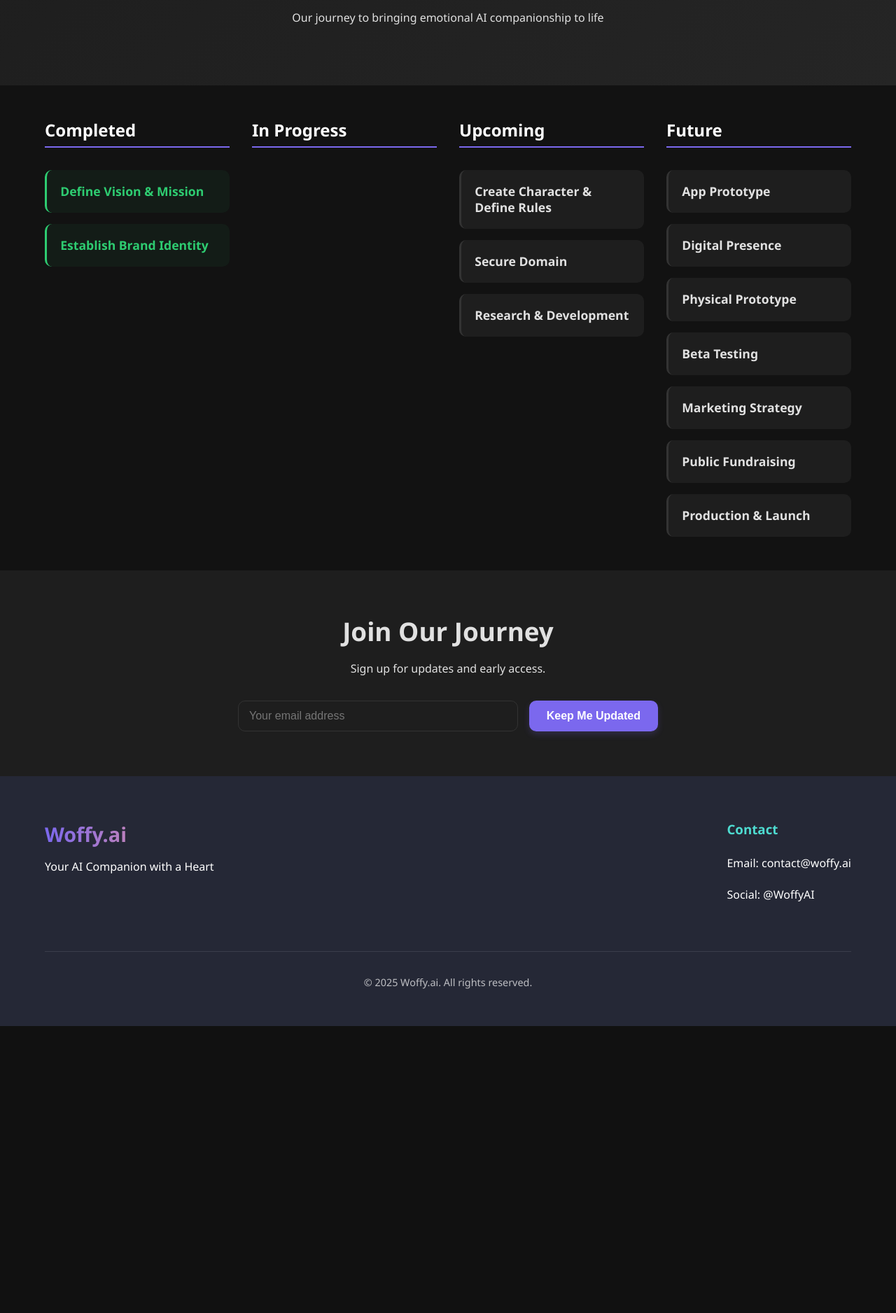
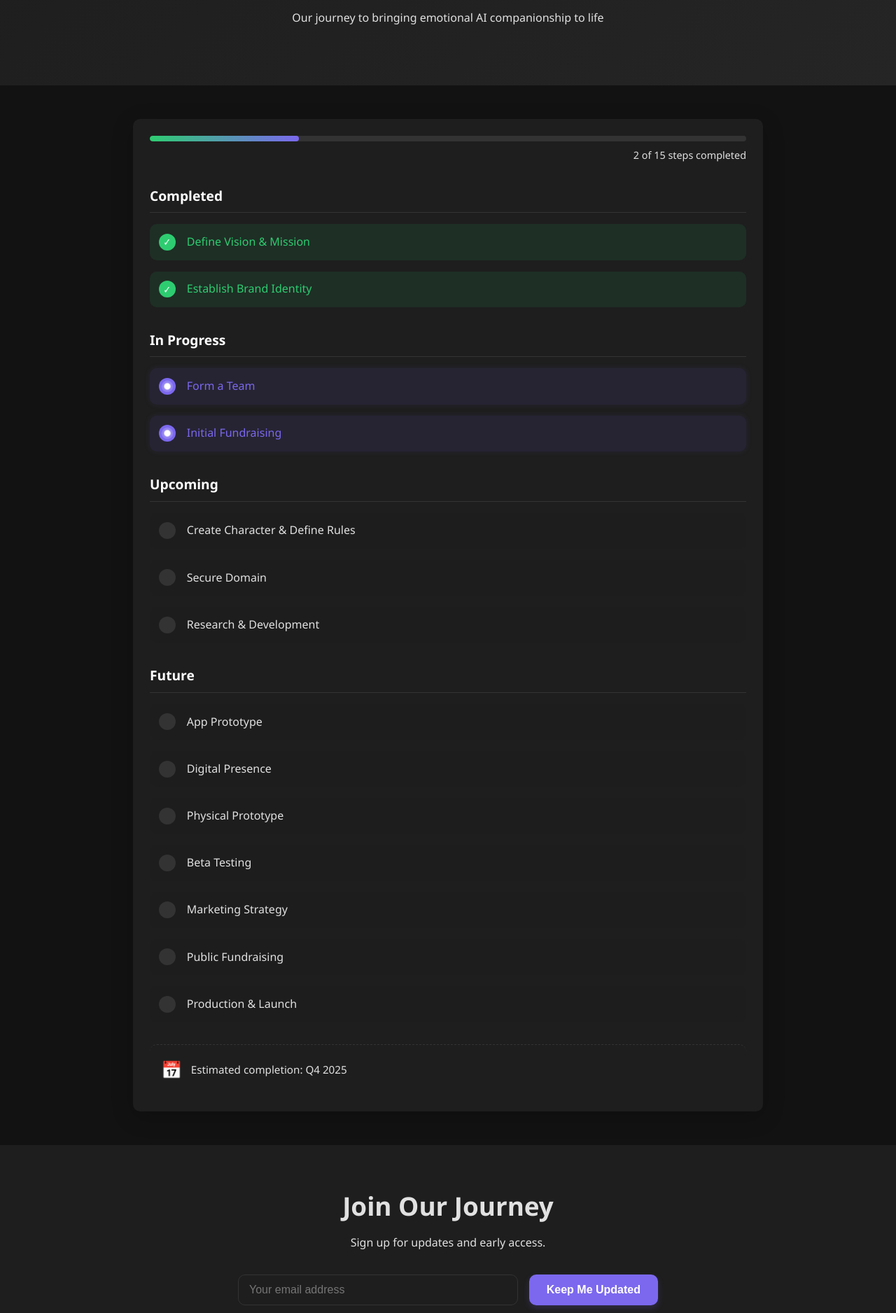
Before and after one commit to nikhil8182/woffy, a Flask app: page /roadmap in a window 1280 px wide. Shown: the part 200-2076 px from the top of the page at 70% size. Before the commit the page ends 1666 px from the top, so only its background shows below. Run offline with Flask 2, Linux system fonts and the light colour scheme.

Commit message:
Redesign roadmap with Amazon-style package delivery tracker UI

```diff
--- a/static/css/style.css
+++ b/static/css/style.css
@@ -675,75 +675,171 @@
     margin-bottom: 1rem;
 }
 
-/* Minimal Roadmap */
-.minimal-timeline {
+/* Amazon-style Delivery Tracker */
+.delivery-tracker {
     padding: 3rem 5%;
 }
 
-.roadmap-grid {
-    display: grid;
-    grid-template-columns: repeat(auto-fit, minmax(250px, 1fr));
-    gap: 2rem;
-    max-width: 1200px;
+.tracker-container {
+    max-width: 900px;
     margin: 0 auto;
+    background-color: var(--background-alt);
+    border-radius: var(--border-radius);
+    padding: 1.5rem;
+    box-shadow: var(--glass-shadow);
 }
 
-.roadmap-section {
+/* Progress bar */
+.tracker-progress {
+    margin-bottom: 2rem;
+}
+
+.progress-bar {
+    height: 8px;
+    background-color: var(--border-color);
+    border-radius: 4px;
+    margin-bottom: 0.5rem;
+    overflow: hidden;
+}
+
+.progress-filled {
+    height: 100%;
+    background: linear-gradient(to right, #2ecc71, var(--primary-color));
+    border-radius: 4px;
+    transition: width 1s ease-out;
+}
+
+.progress-status {
+    font-size: 0.9rem;
+    color: var(--text-color);
+    text-align: right;
+}
+
+/* Milestone groups */
+.milestone-group {
+    margin-bottom: 2rem;
+}
+
+.milestone-label {
+    font-size: 1.2rem;
+    font-weight: 600;
+    margin-bottom: 1rem;
+    color: var(--light-text);
+    padding-bottom: 0.5rem;
+    border-bottom: 1px solid var(--border-color);
+}
+
+.milestone-items {
     display: flex;
     flex-direction: column;
     gap: 1rem;
 }
 
-.roadmap-section h2 {
-    font-size: 1.5rem;
-    margin-bottom: 1rem;
-    padding-bottom: 0.5rem;
-    border-bottom: 2px solid var(--primary-color);
-    color: var(--light-text);
-}
-
-.roadmap-item {
-    padding: 1.2rem;
-    background-color: var(--background-alt);
+/* Individual milestone items */
+.milestone-item {
+    display: flex;
+    align-items: center;
+    gap: 1rem;
+    padding: 0.8rem;
     border-radius: var(--border-radius);
-    border-left: 3px solid var(--border-color);
+    background-color: rgba(30, 30, 30, 0.3);
     transition: var(--transition);
 }
 
-.roadmap-item h3 {
-    margin: 0;
-    font-size: 1.1rem;
-    color: var(--text-color);
+.milestone-item:hover {
+    background-color: rgba(40, 40, 40, 0.5);
+    transform: translateY(-2px);
 }
 
-.roadmap-item.completed {
-    border-left-color: #2ecc71;
-    background-color: rgba(46, 204, 113, 0.05);
+.milestone-icon {
+    width: 24px;
+    height: 24px;
+    border-radius: 50%;
+    background-color: var(--border-color);
+    display: flex;
+    align-items: center;
+    justify-content: center;
 }
 
-.roadmap-item.completed h3 {
+.milestone-text {
+    flex: 1;
+    font-size: 1rem;
+}
+
+/* Completed milestones */
+.milestone-item.completed {
+    background-color: rgba(46, 204, 113, 0.1);
+}
+
+.milestone-item.completed .milestone-icon {
+    background-color: #2ecc71;
+}
+
+.milestone-item.completed .milestone-text {
     color: #2ecc71;
 }
 
-.roadmap-item.current {
-    border-left-color: var(--secondary-color);
-    background-color: rgba(255, 154, 139, 0.05);
-    box-shadow: 0 0 15px rgba(255, 154, 139, 0.1);
-    animation: pulse-border 2s infinite alternate;
+.milestone-check {
+    color: white;
+    font-size: 0.9rem;
 }
 
-@keyframes pulse-border {
-    from { border-left-color: var(--secondary-color); }
-    to { border-left-color: var(--primary-color); }
+/* Active (in progress) milestones */
+.milestone-item.active {
+    background-color: rgba(123, 104, 238, 0.1);
+    box-shadow: 0 0 10px rgba(123, 104, 238, 0.1);
 }
 
-.roadmap-item.current h3 {
-    color: var(--secondary-color);
+.milestone-item.active .milestone-icon {
+    background-color: var(--primary-color);
 }
 
-.roadmap-item:hover {
-    transform: translateY(-3px);
-    box-shadow: 0 5px 15px rgba(0, 0, 0, 0.1);
+.milestone-item.active .milestone-text {
+    color: var(--primary-color);
+}
+
+.milestone-pulse {
+    width: 10px;
+    height: 10px;
+    background-color: white;
+    border-radius: 50%;
+    animation: pulseEffect 2s infinite;
+}
+
+@keyframes pulseEffect {
+    0% {
+        transform: scale(0.8);
+        box-shadow: 0 0 0 0 rgba(255, 255, 255, 0.7);
+    }
+    70% {
+        transform: scale(1);
+        box-shadow: 0 0 0 5px rgba(255, 255, 255, 0);
+    }
+    100% {
+        transform: scale(0.8);
+        box-shadow: 0 0 0 0 rgba(255, 255, 255, 0);
+    }
+}
+
+/* Estimated completion */
+.estimated-completion {
+    display: flex;
+    align-items: center;
+    gap: 0.8rem;
+    margin-top: 2rem;
+    padding: 1rem;
+    border-radius: var(--border-radius);
+    background-color: rgba(30, 30, 30, 0.5);
+    border-top: 1px dashed var(--border-color);
+}
+
+.estimate-icon {
+    font-size: 1.5rem;
+}
+
+.estimate-text {
+    font-size: 0.95rem;
+    color: var(--text-color);
 }
 
 /* Animation classes */
--- a/templates/roadmap.html
+++ b/templates/roadmap.html
@@ -27,68 +27,112 @@
             <p>Our journey to bringing emotional AI companionship to life</p>
         </section>
 
-        <section class="minimal-timeline">
-            <div class="roadmap-grid">
-                <!-- Completed -->
-                <div class="roadmap-section animate-fade-in" style="animation-delay: 0s;">
-                    <h2>Completed</h2>
-                    <div class="roadmap-item completed animate-slide-in" style="animation-delay: 0s;">
-                        <h3>Define Vision & Mission</h3>
+        <section class="delivery-tracker animate-fade-in">
+            <div class="tracker-container">
+                <div class="tracker-progress">
+                    <div class="progress-bar">
+                        <div class="progress-filled" style="width: 25%;"></div>
                     </div>
-                    <div class="roadmap-item completed animate-slide-in" style="animation-delay: 0.1s;">
-                        <h3>Establish Brand Identity</h3>
+                    <div class="progress-status">2 of 15 steps completed</div>
+                </div>
+
+                <div class="tracker-steps">
+                    <!-- Completed milestones -->
+                    <div class="milestone-group">
+                        <div class="milestone-label">Completed</div>
+                        <div class="milestone-items">
+                            <div class="milestone-item completed animate-slide-in" style="animation-delay: 0s;">
+                                <div class="milestone-icon">
+                                    <span class="milestone-check">✓</span>
+                                </div>
+                                <div class="milestone-text">Define Vision & Mission</div>
+                            </div>
+                            <div class="milestone-item completed animate-slide-in" style="animation-delay: 0.1s;">
+                                <div class="milestone-icon">
+                                    <span class="milestone-check">✓</span>
+                                </div>
+                                <div class="milestone-text">Establish Brand Identity</div>
+                            </div>
                         </div>
                     </div>
 
-                <!-- In Progress -->
-                <div class="roadmap-section animate-fade-in">
-                    <h2>In Progress</h2>
-                    <div class="roadmap-item current animate-slide-in">
-                        <h3>Form a Team</h3>
+                    <!-- In Progress milestones -->
+                    <div class="milestone-group">
+                        <div class="milestone-label">In Progress</div>
+                        <div class="milestone-items">
+                            <div class="milestone-item active animate-slide-in" style="animation-delay: 0.2s;">
+                                <div class="milestone-icon">
+                                    <span class="milestone-pulse"></span>
                                 </div>
-                    <div class="roadmap-item current animate-slide-in" style="animation-delay: 0.2s;">
-                        <h3>Initial Fundraising</h3>
+                                <div class="milestone-text">Form a Team</div>
+                            </div>
+                            <div class="milestone-item active animate-slide-in" style="animation-delay: 0.3s;">
+                                <div class="milestone-icon">
+                                    <span class="milestone-pulse"></span>
+                                </div>
+                                <div class="milestone-text">Initial Fundraising</div>
+                            </div>
                         </div>
                     </div>
 
-                <!-- Upcoming -->
-                <div class="roadmap-section animate-fade-in" style="animation-delay: 0.1s;">
-                    <h2>Upcoming</h2>
-                    <div class="roadmap-item animate-slide-in" style="animation-delay: 0.3s;">
-                        <h3>Create Character & Define Rules</h3>
+                    <!-- Upcoming milestones -->
+                    <div class="milestone-group">
+                        <div class="milestone-label">Upcoming</div>
+                        <div class="milestone-items">
+                            <div class="milestone-item animate-slide-in" style="animation-delay: 0.4s;">
+                                <div class="milestone-icon"></div>
+                                <div class="milestone-text">Create Character & Define Rules</div>
                             </div>
-                    <div class="roadmap-item animate-slide-in" style="animation-delay: 0.4s;">
-                        <h3>Secure Domain</h3>
+                            <div class="milestone-item animate-slide-in" style="animation-delay: 0.5s;">
+                                <div class="milestone-icon"></div>
+                                <div class="milestone-text">Secure Domain</div>
                             </div>
-                    <div class="roadmap-item animate-slide-in" style="animation-delay: 0.5s;">
-                        <h3>Research & Development</h3>
+                            <div class="milestone-item animate-slide-in" style="animation-delay: 0.6s;">
+                                <div class="milestone-icon"></div>
+                                <div class="milestone-text">Research & Development</div>
+                            </div>
                         </div>
                     </div>
 
-                <!-- Future -->
-                <div class="roadmap-section animate-fade-in" style="animation-delay: 0.2s;">
-                    <h2>Future</h2>
-                    <div class="roadmap-item animate-slide-in" style="animation-delay: 0.6s;">
-                        <h3>App Prototype</h3>
+                    <!-- Future milestones -->
+                    <div class="milestone-group">
+                        <div class="milestone-label">Future</div>
+                        <div class="milestone-items">
+                            <div class="milestone-item animate-slide-in" style="animation-delay: 0.7s;">
+                                <div class="milestone-icon"></div>
+                                <div class="milestone-text">App Prototype</div>
                             </div>
-                    <div class="roadmap-item animate-slide-in" style="animation-delay: 0.7s;">
-                        <h3>Digital Presence</h3>
+                            <div class="milestone-item animate-slide-in" style="animation-delay: 0.8s;">
+                                <div class="milestone-icon"></div>
+                                <div class="milestone-text">Digital Presence</div>
                             </div>
-                    <div class="roadmap-item animate-slide-in" style="animation-delay: 0.8s;">
-                        <h3>Physical Prototype</h3>
+                            <div class="milestone-item animate-slide-in" style="animation-delay: 0.9s;">
+                                <div class="milestone-icon"></div>
+                                <div class="milestone-text">Physical Prototype</div>
                             </div>
-                    <div class="roadmap-item animate-slide-in" style="animation-delay: 0.9s;">
-                        <h3>Beta Testing</h3>
+                            <div class="milestone-item animate-slide-in" style="animation-delay: 1.0s;">
+                                <div class="milestone-icon"></div>
+                                <div class="milestone-text">Beta Testing</div>
                             </div>
-                    <div class="roadmap-item animate-slide-in" style="animation-delay: 1.0s;">
-                        <h3>Marketing Strategy</h3>
+                            <div class="milestone-item animate-slide-in" style="animation-delay: 1.1s;">
+                                <div class="milestone-icon"></div>
+                                <div class="milestone-text">Marketing Strategy</div>
                             </div>
-                    <div class="roadmap-item animate-slide-in" style="animation-delay: 1.1s;">
-                        <h3>Public Fundraising</h3>
+                            <div class="milestone-item animate-slide-in" style="animation-delay: 1.2s;">
+                                <div class="milestone-icon"></div>
+                                <div class="milestone-text">Public Fundraising</div>
                             </div>
-                    <div class="roadmap-item animate-slide-in" style="animation-delay: 1.2s;">
-                        <h3>Production & Launch</h3>
+                            <div class="milestone-item animate-slide-in" style="animation-delay: 1.3s;">
+                                <div class="milestone-icon"></div>
+                                <div class="milestone-text">Production & Launch</div>
                             </div>
+                        </div>
+                    </div>
+                </div>
+
+                <div class="estimated-completion">
+                    <div class="estimate-icon">📅</div>
+                    <div class="estimate-text">Estimated completion: Q4 2025</div>
                 </div>
             </div>
         </section>
```
Lines whose indentation alone changed are shown as unchanged.
